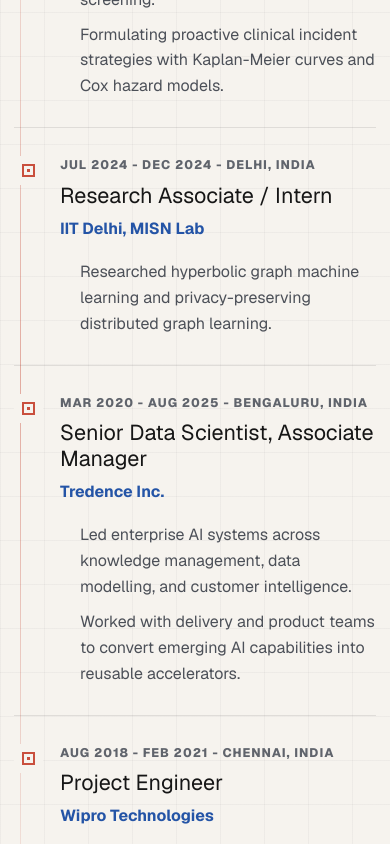
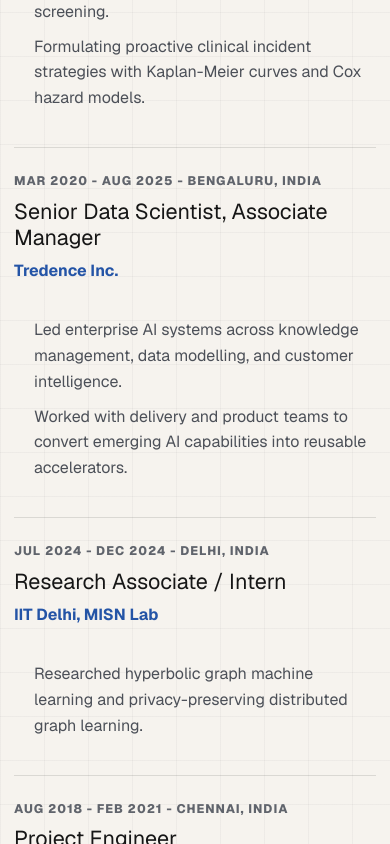
Before and after one commit to anuraagbhavaraju/anuraagbhavaraju.github.io, a Next.js app: page / in a window 390 px wide. Shown: the part 2980-3824 px from the top of the page. Built offline with nearby package versions, Linux system fonts and the light colour scheme.

Commit message:
Restore experience row layout

```diff
--- a/app/globals.css
+++ b/app/globals.css
@@ -438,34 +438,16 @@ h3 {
 }
 
 .experience-list {
-  position: relative;
   display: grid;
-  gap: 0;
-}
-
-.experience-list::before {
-  content: "";
-  position: absolute;
-  top: 24px;
-  bottom: 24px;
-  left: calc(36% + 38px);
-  width: 1px;
-  background: linear-gradient(
-    180deg,
-    rgba(201, 79, 61, 0.08),
-    rgba(201, 79, 61, 0.44),
-    rgba(201, 79, 61, 0.08)
-  );
+  gap: 12px;
 }
 
 .experience-row {
-  position: relative;
   display: grid;
-  grid-template-columns: minmax(220px, 36%) 28px minmax(0, 1fr);
-  gap: 24px;
-  align-items: start;
-  padding: 28px 0;
-  border-top: 1px solid rgba(22, 22, 22, 0.1);
+  grid-template-columns: minmax(220px, 0.42fr) minmax(0, 1fr);
+  gap: 34px;
+  padding: 24px 0;
+  border-top: 1px solid rgba(22, 22, 22, 0.12);
 }
 
 .experience-row:first-child {
@@ -479,24 +461,6 @@ h3 {
 
 .experience-row strong {
   color: var(--blue);
-}
-
-.experience-marker {
-  position: relative;
-  z-index: 1;
-  width: 13px;
-  height: 13px;
-  margin: 6px auto 0;
-  border: 2px solid var(--coral);
-  background: var(--background);
-  box-shadow: 0 0 0 8px var(--background);
-}
-
-.experience-marker::after {
-  content: "";
-  position: absolute;
-  inset: 3px;
-  background: var(--coral);
 }
 
 .experience-row ul,
@@ -640,29 +604,6 @@ h3 {
     grid-template-columns: 1fr;
   }
 
-  .experience-list::before {
-    left: 6px;
-  }
-
-  .experience-row {
-    grid-template-columns: 28px minmax(0, 1fr);
-    gap: 18px;
-  }
-
-  .experience-row > div {
-    grid-column: 2;
-  }
-
-  .experience-marker {
-    grid-column: 1;
-    grid-row: 1 / span 2;
-    margin-top: 8px;
-  }
-
-  .experience-row ul {
-    grid-column: 2;
-  }
-
   .metrics-grid,
   .skills-grid {
     grid-template-columns: repeat(2, minmax(0, 1fr));
--- a/app/page.tsx
+++ b/app/page.tsx
@@ -33,15 +33,6 @@ const experience = [
     ],
   },
   {
-    role: "Research Associate / Intern",
-    company: "IIT Delhi, MISN Lab",
-    period: "Jul 2024 - Dec 2024",
-    location: "Delhi, India",
-    highlights: [
-      "Researched hyperbolic graph machine learning and privacy-preserving distributed graph learning.",
-    ],
-  },
-  {
     role: "Senior Data Scientist, Associate Manager",
     company: "Tredence Inc.",
     period: "Mar 2020 - Aug 2025",
@@ -49,6 +40,15 @@ const experience = [
     highlights: [
       "Led enterprise AI systems across knowledge management, data modelling, and customer intelligence.",
       "Worked with delivery and product teams to convert emerging AI capabilities into reusable accelerators.",
+    ],
+  },
+  {
+    role: "Research Associate / Intern",
+    company: "IIT Delhi, MISN Lab",
+    period: "Jul 2024 - Dec 2024",
+    location: "Delhi, India",
+    highlights: [
+      "Researched hyperbolic graph machine learning and privacy-preserving distributed graph learning.",
     ],
   },
   {
@@ -267,7 +267,6 @@ export default function Home() {
                 <h3>{job.role}</h3>
                 <strong>{job.company}</strong>
               </div>
-              <span className="experience-marker" aria-hidden="true" />
               <ul>
                 {job.highlights.map((highlight) => (
                   <li key={highlight}>{highlight}</li>
```
Also changed, not shown: 1 other file (tests, documents, lock files or other folders).
